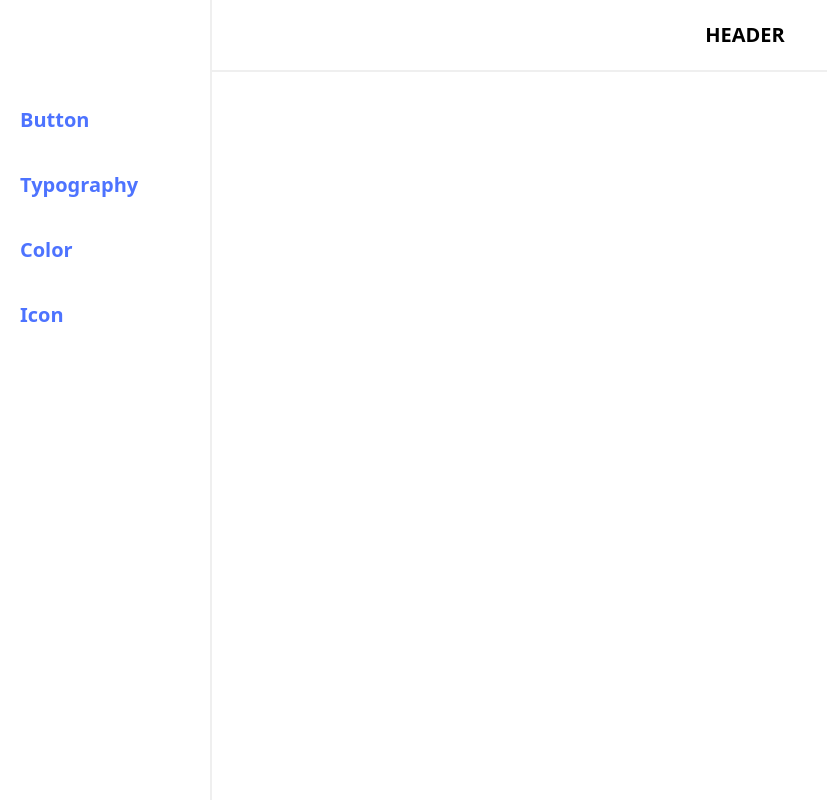
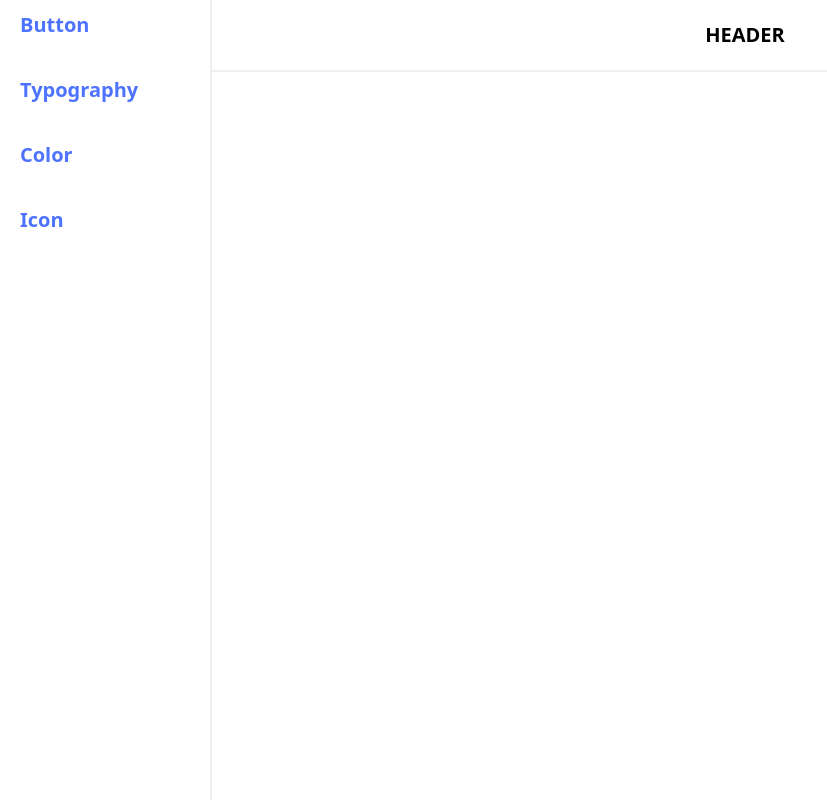
Before and after one commit to dongggggae/_hyun-design-system, a React (Vite) app: page / in a window 1280 px wide. Shown: the whole page, without its empty margins (0-827 px from the left). Built offline with nearby package versions, Linux system fonts and the light colour scheme.

Commit message:
app.css 경로 수정

```diff
--- a/src/assets/app.css
+++ b/src/assets/docs/app.css
@@ -1,9 +1,5 @@
 .Docs .Text {
   margin-bottom: 15px;
-}
-
-.p-40 {
-  padding: 40px;
 }
 
 .HeaderInner {
--- a/src/components/layout/Sidebar.jsx
+++ b/src/components/layout/Sidebar.jsx
@@ -2,8 +2,7 @@ import styled from '@emotion/styled';
 import { Link } from 'react-router-dom';
 import { useTheme } from '../../theme/ThemeContext';
 import navData from '../../data/nav';
-
-import '../../assets/app.css';
+import '../../assets/docs/app.css';
 
 const StyledSidebar = styled.aside`
   ${(props) => props.theme.components.sidebar}
@@ -25,7 +24,6 @@ const Sidebar = () => {
 
   return (
     <StyledSidebar className={PREFIX} theme={theme}>
-      <div className="p-40"></div>
       <nav>
         <ul>
           {navData.map((link, idx) => (
```
